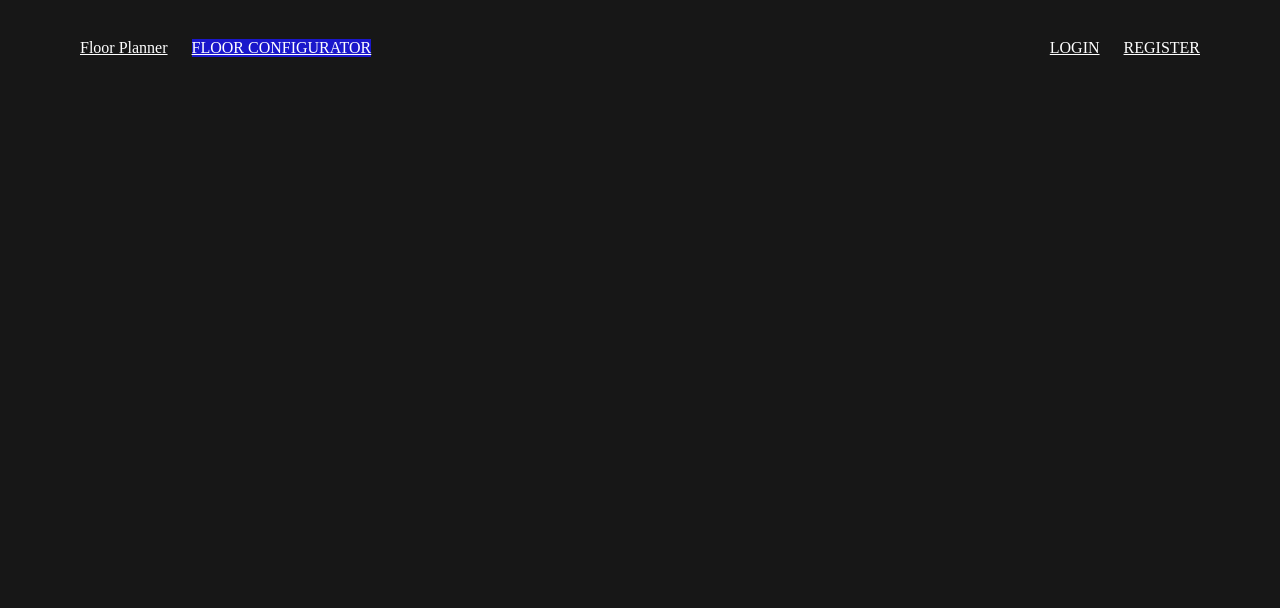
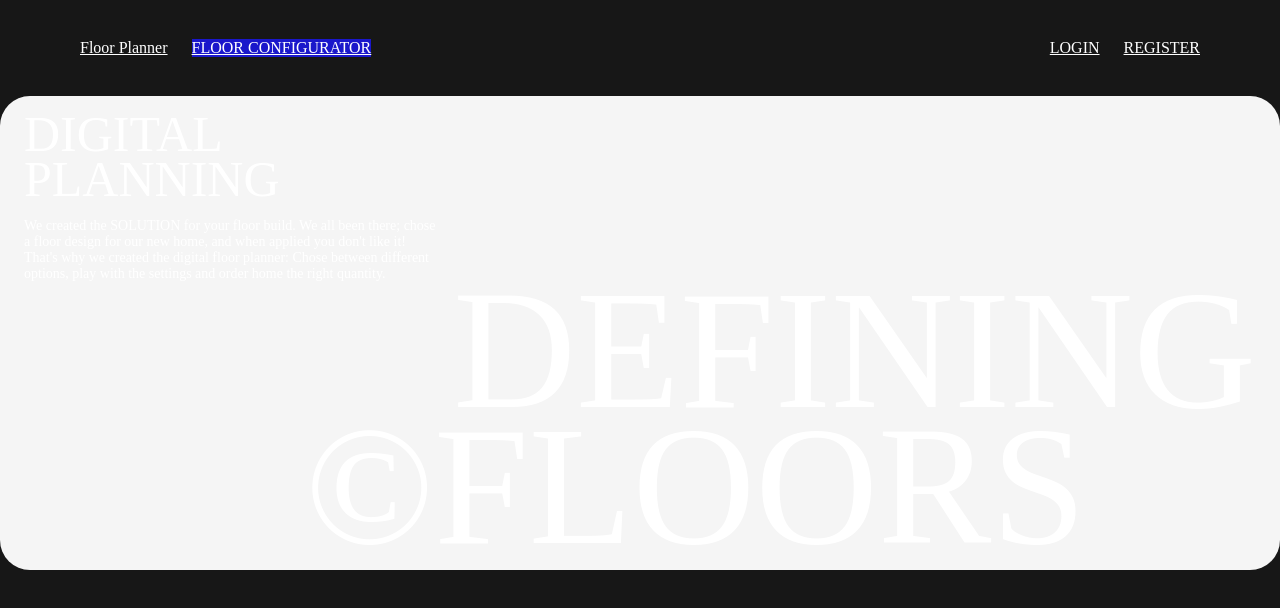
Before and after one commit to 5thAttemptCode/FloorPlaner-MERN_R3F_Docker, a React (Vite) app in the folder frontend/: page / in a window 1280 px wide. Shown: the top 608 px of the page. Built offline with nearby package versions, Linux system fonts and the light colour scheme; no server answers.

Commit message:
Add files via upload

```diff
--- a/frontend/src/pages/home/index.jsx
+++ b/frontend/src/pages/home/index.jsx
@@ -1,9 +1,26 @@
 import React from 'react'
+import "./style.css"
+import { Link } from 'react-router-dom'
+
 
 export default function Home() {
   return (
-    <div>
-
-    </div>
+    <section>
+      <div className="container">
+        <div>
+          <h2>DIGITAL</h2>
+          <h2>PLANNING</h2>
+          <p>We created the SOLUTION for your floor build. We all been there;  chose <br />
+            a floor design for our new home, and when applied  you don't like it!<br />
+            That's why we created the digital floor planner: Chose between different <br />
+            options, play with the settings and order home the right quantity.<br />
+          </p>
+        </div>
+        <div>
+          <h1>DEFINING</h1>
+          <h1>&#169;FLOORS&nbsp;&nbsp;&nbsp;&nbsp;</h1>
+        </div>
+      </div>
+    </section>
   )
 }
--- /dev/null
+++ b/frontend/src/pages/home/style.css
@@ -0,0 +1,35 @@
+.container{
+    height: 100%;
+    width: 100%;
+    background: whitesmoke;
+    border-radius: 30px;
+    padding: 1rem 1.5rem;
+    overflow: hidden;
+}
+
+.container > div{
+    height: 50%;
+}
+
+.container > div:nth-child(2){
+    display: flex;
+    flex-direction: column;
+    align-items: flex-end;
+}
+
+h1{
+    font-size: 170px;
+    font-weight: 400;
+    line-height: 0.8;
+}
+
+h2{
+    font-size: 50px;
+    font-weight: 400;
+    line-height: 0.9;
+}
+
+p{
+    margin-top: 1rem;
+    font-size: 14px;
+}
```
